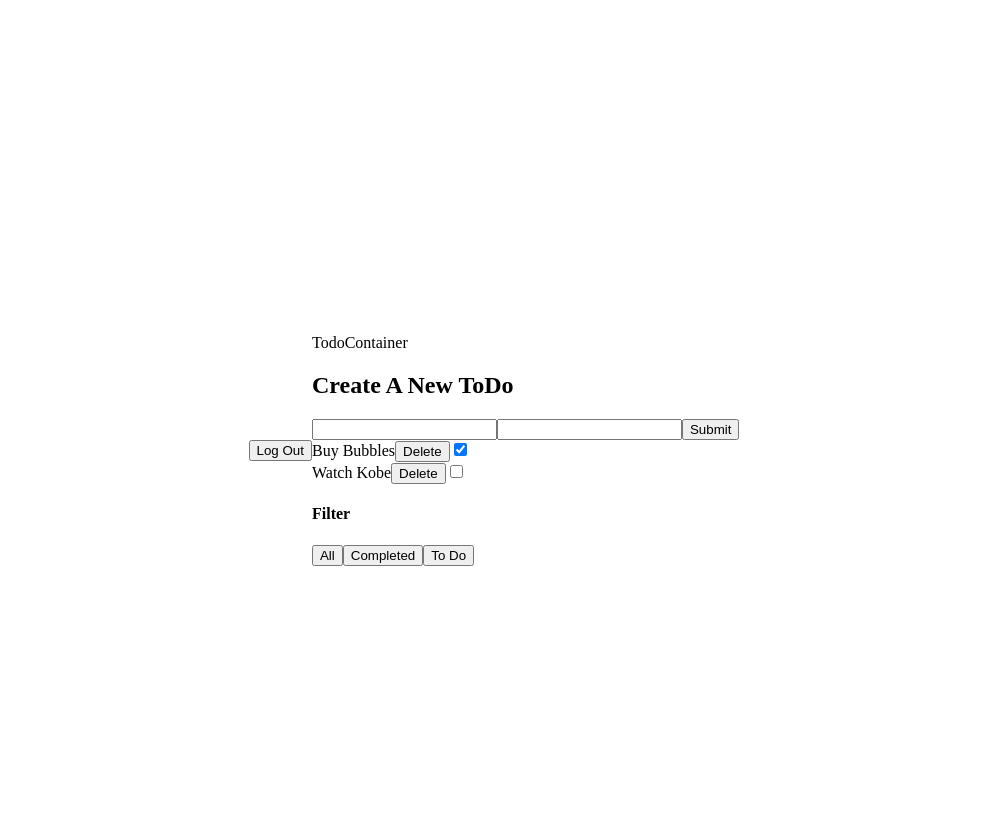
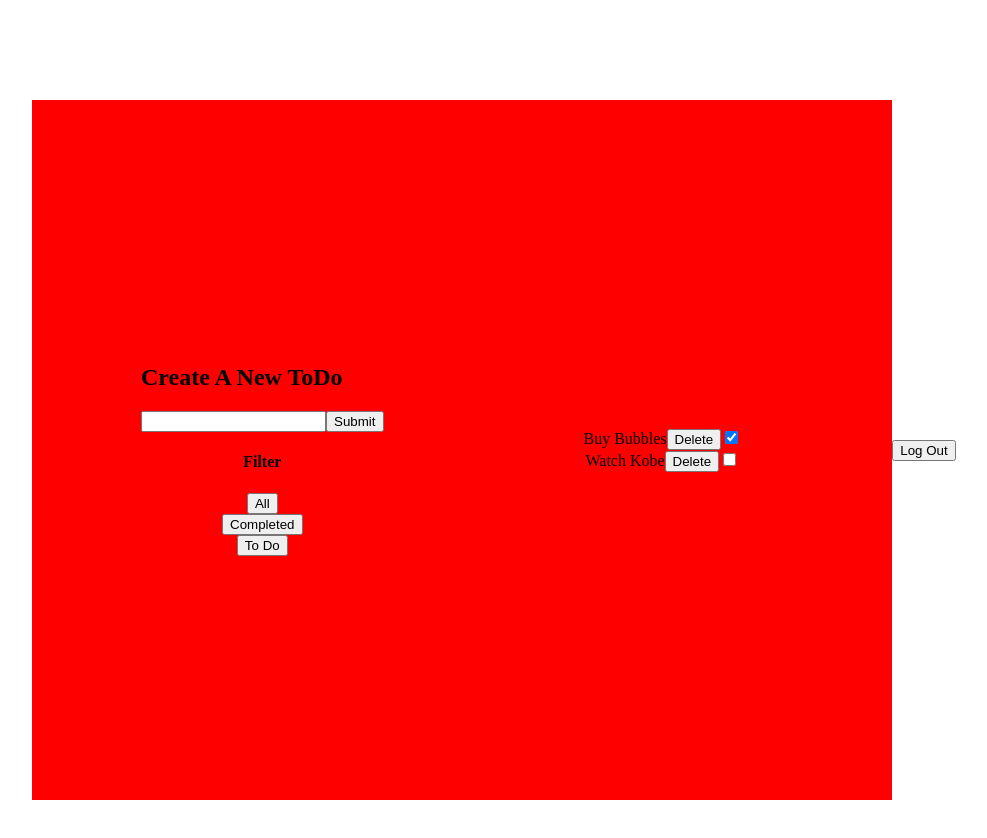
Before and after one commit to robertstipp/todo-fullstack, a React (Create React App) app in the folder client/: page / in a window 1280 px wide. Shown: the top 838 px of the page, without its empty margins (146-1133 px from the left). Built offline with nearby package versions, Linux system fonts and the light colour scheme.

Commit message:
dashboard

```diff
--- a/client/src/App.js
+++ b/client/src/App.js
@@ -66,7 +66,6 @@ function App() {
     <MainWrapper className="App">
       {isLoggedIn === true ?
       <>
-        <Logout handleLogOut={handleLogOut} />
        <TodoContainer
        todos={todos}
        createNewToDo={createNewToDo}
@@ -75,6 +74,7 @@ function App() {
        toggleFilter={toggleFilter}
        activeFilter={activeFilter}
        />
+      <Logout handleLogOut={handleLogOut} />
        </>
        :
        <Login handleLogIn={handleLogIn}/>}
--- a/client/src/Components/TodoContainer.jsx
+++ b/client/src/Components/TodoContainer.jsx
@@ -2,25 +2,48 @@ import React from 'react'
 import TodoCreate from './TodoCreate'
 import TodoList from './TodoList'
 import TodoFilter from './TodoFilter'
+import styled from 'styled-components'
 
 
 const TodoContainer = ({ todos, createNewToDo, deleteToDo, updateToDoStatus, toggleFilter, activeFilter }) => {
   return (
-    <div>TodoContainer
+    <Wrapper>
+         <Section>
         <TodoCreate
         createNewToDo = {createNewToDo}
         />
+        <TodoFilter
+        toggleFilter={toggleFilter}
+        />
+        </Section>
+        <Section>
         <TodoList
         todos = {todos}
         deleteToDo = {deleteToDo}
         updateToDoStatus = {updateToDoStatus}
         activeFilter = {activeFilter}
         />
-        <TodoFilter
-        toggleFilter={toggleFilter}
-        />
-    </div>
+        </Section>
+    </Wrapper>
   )
 }
 
+const Wrapper = styled.div `
+display: flex;
+flex-direction: row;
+height: 80vh;
+background: red;
+padding: 30px 30px;
+width: 800px;
+`
+const Section = styled.section `
+display: flex;
+flex-direction: column;
+align-items: center;
+justify-content: center;
+width: 50%;
+`
+
+
+
 export default TodoContainer
--- a/client/src/Components/TodoCreate.jsx
+++ b/client/src/Components/TodoCreate.jsx
@@ -12,9 +12,9 @@ const TodoCreate = ({ createNewToDo }) => {
             setitemName(e.target.value);
         }} />
 
-          <input value={itemValue} type="text" name="itemValue" id="itemValue" onChange={(e)=>{
+          {/* <input value={itemValue} type="text" name="itemValue" id="itemValue" onChange={(e)=>{
             setitemValue(e.target.value);
-        }} />
+        }} /> */}
 
         <button onClick={()=>{
             createNewToDo({itemName, itemValue, id: Date.now(), status: false})
```
Also changed, not shown: client/src/Components/TodoDashboard.jsx (added, +11 -0 lines).
